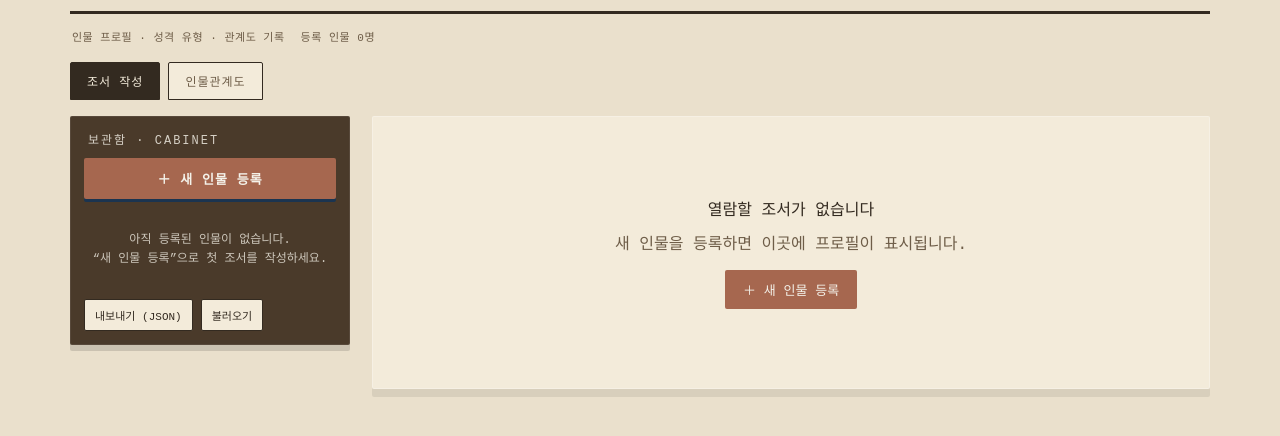
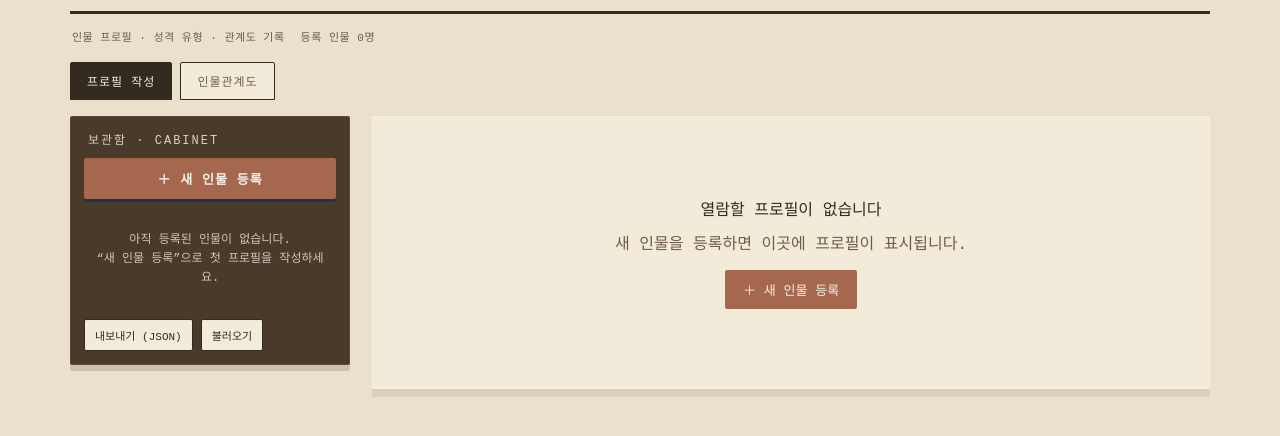
Before and after one commit to zeta-345/character_sheet, a plain HTML site: page index.html in a window 1280 px wide. Shown: the part 86-522 px from the top of the page. Drawn offline with Linux system fonts and the light colour scheme; a web font is replaced by a local one.

Commit message:
Add files via upload

```diff
--- a/index.html
+++ b/index.html
@@ -764,7 +764,7 @@
   </div>
 
   <div class="view-tabs">
-    <button class="view-tab active" id="tabSheetBtn">조서 작성</button>
+    <button class="view-tab active" id="tabSheetBtn">프로필 작성</button>
     <button class="view-tab" id="tabNetworkBtn">인물관계도</button>
   </div>
 
@@ -781,7 +781,7 @@
       </div>
     </div>
 
-    <!-- 우측: 선택된 인물 조서 -->
+    <!-- 우측: 선택된 인물 프로필 -->
     <div id="dossierWrap"></div>
   </div>
 
@@ -873,7 +873,7 @@
     const wrap = document.getElementById('folderList');
     wrap.innerHTML = '';
     if(!state.characters.length){
-      wrap.innerHTML = '<div class="empty-cabinet">아직 등록된 인물이 없습니다.<br>“새 인물 등록”으로 첫 조서를 작성하세요.</div>';
+      wrap.innerHTML = '<div class="empty-cabinet">아직 등록된 인물이 없습니다.<br>“새 인물 등록”으로 첫 프로필을 작성하세요.</div>';
       return;
     }
     state.characters.forEach(c=>{
@@ -895,7 +895,7 @@
       wrap.innerHTML = `
         <div class="dossier">
           <div class="empty-dossier">
-            <div class="big">열람할 조서가 없습니다</div>
+            <div class="big">열람할 프로필이 없습니다</div>
             새 인물을 등록하면 이곳에 프로필이 표시됩니다.
             <br><button id="emptyNewBtn">＋ 새 인물 등록</button>
           </div>
@@ -968,7 +968,7 @@
         </div>
 
         <div class="footer-bar">
-          <button class="del-btn" id="delBtn">이 조서 삭제</button>
+          <button class="del-btn" id="delBtn">이 프로필 삭제</button>
           <span class="saved-note" id="savedNote">저장 대기 중</span>
         </div>
       </div>
@@ -1027,7 +1027,7 @@
     }
 
     document.getElementById('delBtn').addEventListener('click', ()=>{
-      showConfirm(`'${c.name || '(이름 없음)'}' 조서를 삭제할까요? 되돌릴 수 없습니다.`, ()=>{
+      showConfirm(`'${c.name || '(이름 없음)'}' 프로필을 삭제할까요? 되돌릴 수 없습니다.`, ()=>{
         state.characters = state.characters.filter(x=>x.id!==c.id);
         activeId = state.characters.length ? state.characters[0].id : null;
         save(); render();
@@ -1239,7 +1239,7 @@
     const wrap = document.getElementById('networkView');
     const chars = state.characters;
     if(!chars.length){
-      wrap.innerHTML = '<div class="network-empty">등록된 인물이 없습니다.<br>먼저 "조서 작성" 탭에서 인물을 등록해주세요.</div>';
+      wrap.innerHTML = '<div class="network-empty">등록된 인물이 없습니다.<br>먼저 "프로필 작성" 탭에서 인물을 등록해주세요.</div>';
       return;
     }
 
```
